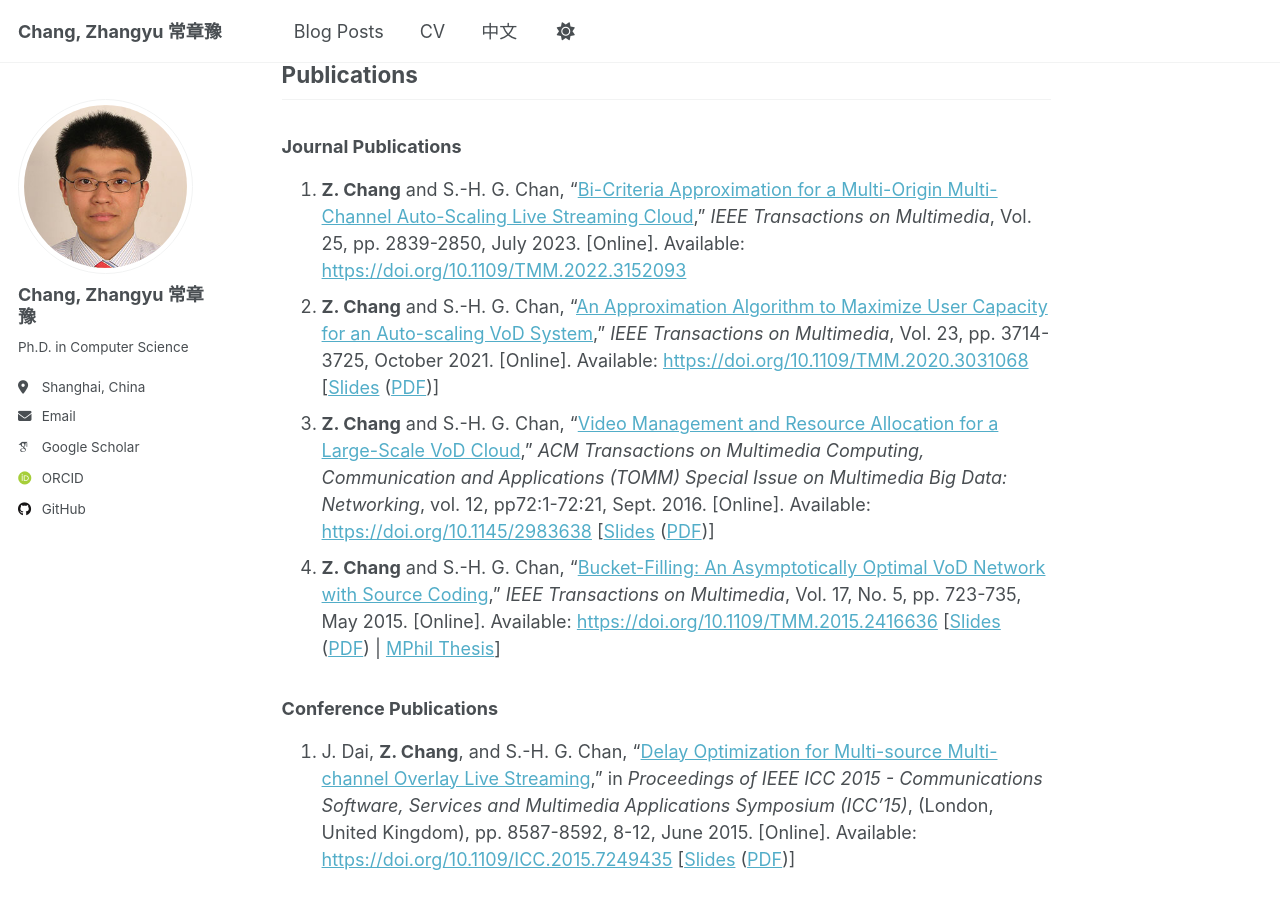
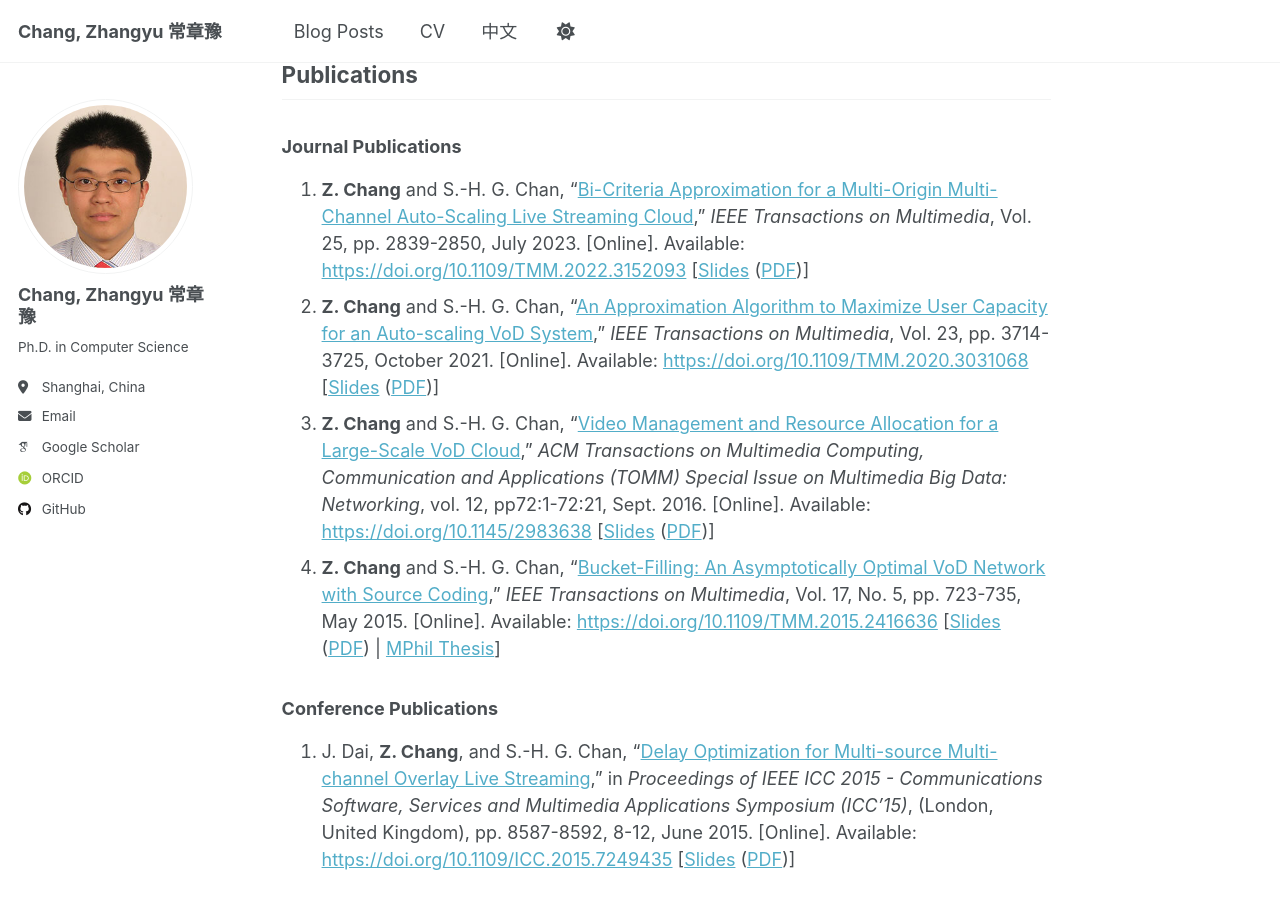
Before and after one commit to changzhangyu/changzhangyu.github.io, a Jekyll site: the page built from _pages/about.md, in a window 1280 px wide and 900 px high, scrolled down 413 px. Built offline with Jekyll 4.4.1, drawn with Linux system fonts in a browser that asks for light colours; some web fonts are replaced.

Commit message:
Update slides
Update slides of COCOS and thesis

```diff
--- a/_includes/publications/journal.md
+++ b/_includes/publications/journal.md
@@ -1,4 +1,4 @@
-1. **Z. Chang** and S.-H. G. Chan, "[Bi-Criteria Approximation for a Multi-Origin Multi-Channel Auto-Scaling Live Streaming Cloud](http://www.cse.ust.hk/~gchan/papers/TMM23_COCOS.pdf)," *IEEE Transactions on Multimedia*, Vol. 25, pp. 2839-2850, July 2023. \[Online\]. Available: [https://doi.org/10.1109/TMM.2022.3152093](https://doi.org/10.1109/TMM.2022.3152093)
+1. **Z. Chang** and S.-H. G. Chan, "[Bi-Criteria Approximation for a Multi-Origin Multi-Channel Auto-Scaling Live Streaming Cloud](http://www.cse.ust.hk/~gchan/papers/TMM23_COCOS.pdf)," *IEEE Transactions on Multimedia*, Vol. 25, pp. 2839-2850, July 2023. \[Online\]. Available: [https://doi.org/10.1109/TMM.2022.3152093](https://doi.org/10.1109/TMM.2022.3152093) \[[Slides](files\COCOS\COCOS.pptx) ([PDF](files\COCOS\COCOS.pdf))\]
 2. **Z. Chang** and S.-H. G. Chan, "[An Approximation Algorithm to Maximize User Capacity for an Auto-scaling VoD System](http://www.cse.ust.hk/~gchan/papers/TMM21_AVARDO.pdf)," *IEEE Transactions on Multimedia*, Vol. 23, pp. 3714-3725, October 2021. \[Online\]. Available: [https://doi.org/10.1109/TMM.2020.3031068](https://doi.org/10.1109/TMM.2020.3031068) \[[Slides](files\AVARDO\AVARDO.pptx) ([PDF](files\AVARDO\AVARDO.pdf))\]
 3. **Z. Chang**  and S.-H. G. Chan, "[Video Management and Resource Allocation for a Large-Scale VoD Cloud](http://www.cse.ust.hk/~gchan/papers/TOMM16_RAVO.pdf)," *ACM Transactions on Multimedia Computing, Communication and Applications (TOMM) Special Issue on Multimedia Big Data: Networking*, vol. 12, pp72:1-72:21, Sept. 2016. \[Online\]. Available: [https://doi.org/10.1145/2983638](https://doi.org/10.1145/2983638) \[[Slides](files\RAVO\RAVO.pptx) ([PDF](files\RAVO\RAVO.pdf))\]
 4. **Z. Chang** and S.-H. G. Chan, "[Bucket-Filling: An Asymptotically Optimal VoD Network with Source Coding](http://www.cse.ust.hk/~gchan/papers/TMM15_BF.pdf)," *IEEE Transactions on Multimedia*, Vol. 17, No. 5, pp. 723-735, May 2015. \[Online\]. Available: [https://doi.org/10.1109/TMM.2015.2416636](https://doi.org/10.1109/TMM.2015.2416636) \[[Slides](files\bucket_filling\BucketFilling2.pptx) ([PDF](files\bucket_filling\BucketFilling2.pdf)) \| [MPhil Thesis](files\bucket_filling\thesis.pdf)\]
```
Also changed, not shown: 4 other files.
